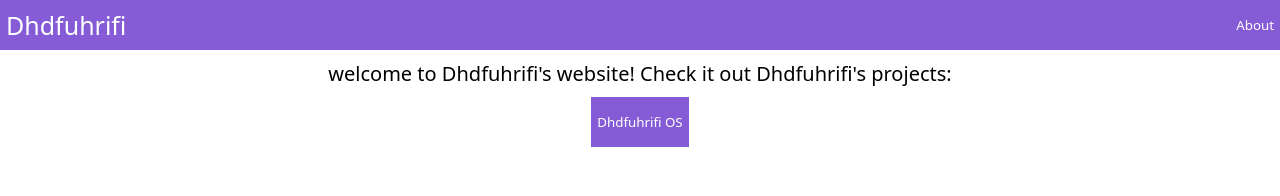
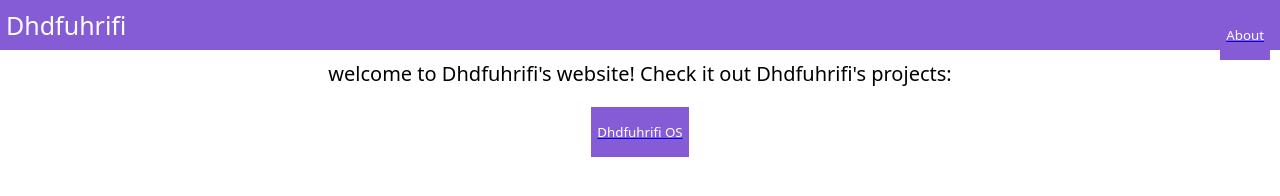
Before and after one commit to Dhdfuhrifi/Dhdfuhrifi.github.io, a plain HTML site: page index.html in a window 1280 px wide. Drawn offline with Linux system fonts and the light colour scheme.

Commit message:
Update index.css

```diff
--- a/index.css
+++ b/index.css
@@ -19,3 +19,6 @@ border-radius: 5px; cursor: pointer
 .about {
  cursor: pointer
 }
+a {
+ font-size:20px;display:flex;justify-content: center;text-align: center;margin:10px
+}
```
